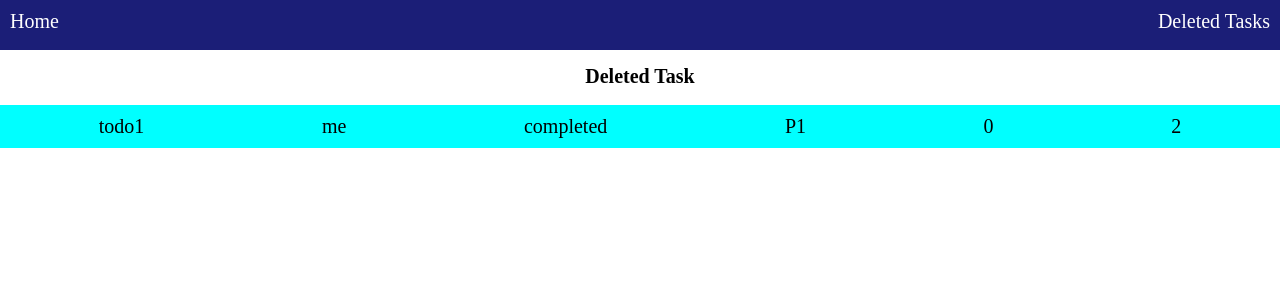
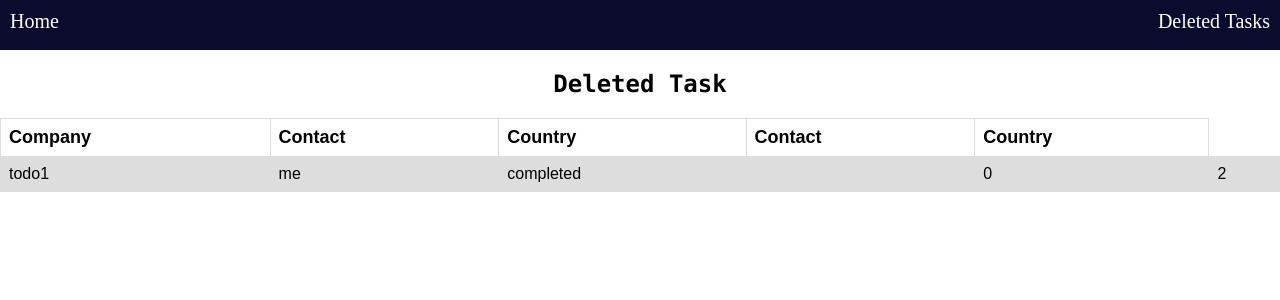
Before and after one commit to aastha-attentive/task2, a React (Create React App) app: page /deletedtasks in a window 1280 px wide. Shown: the top 300 px of the page. Built offline with nearby package versions, Linux system fonts and the light colour scheme; data requests are answered from the project's data file.

Commit message:
improving ui

```diff
--- a/db.json
+++ b/db.json
@@ -32,6 +32,36 @@
       "hours": 0,
       "statuss": "progress",
       "storypoints": "2023-01-26T12:55:18.281Z"
+    },
+    {
+      "id": "50ab960c-8d5b-5c16-3d18-7f854d52e7cd",
+      "taskname": "todo2",
+      "assignee": "me",
+      "priority": "",
+      "days": 0,
+      "hours": 0,
+      "statuss": "completed",
+      "storypoints": "2023-01-26T17:53:32.872Z"
+    },
+    {
+      "id": "e2e18ab9-d288-6494-43c8-d20ed4d59ffe",
+      "taskname": "todo1",
+      "assignee": "",
+      "priority": "",
+      "days": 0,
+      "hours": 0,
+      "statuss": "progress",
+      "storypoints": "2023-01-26T17:55:52.399Z"
+    },
+    {
+      "id": "a7c806ea-2cf5-6ce1-16a2-2d8f9d3e4f9e",
+      "taskname": "todo1",
+      "assignee": "",
+      "priority": "",
+      "days": 0,
+      "hours": 0,
+      "statuss": "progress",
+      "storypoints": "2023-01-26T18:28:35.073Z"
     }
   ],
   "deletedtasks": [
--- a/package.json
+++ b/package.json
@@ -7,8 +7,10 @@
     "@testing-library/react": "^13.4.0",
     "@testing-library/user-event": "^13.5.0",
     "axios": "^1.2.4",
+    "bootstrap": "^5.2.3",
     "dateformat": "^5.0.3",
     "react": "^18.2.0",
+    "react-bootstrap": "^2.7.0",
     "react-dnd": "^16.0.1",
     "react-dnd-html5-backend": "^16.0.1",
     "react-dom": "^18.2.0",
--- a/src/App.css
+++ b/src/App.css
@@ -2,15 +2,16 @@
     margin: 0px;
     padding: 0px;
   }
+
   html {
     font-size: 62.5%;
   }
   ul{
     width: 100vw;
     height: 5rem;
+    font-family: cursive;
     list-style-type: none;
-
-    background-color: rgb(27, 30, 119);
+    background-color: rgb(11 12 45);
   }
   li{
     text-align: center;
@@ -20,6 +21,7 @@
     text-align: center;
     padding: 1rem;
     text-decoration: none;
+    cursor: pointer;
   }
   .delete{
     float:right;
@@ -29,24 +31,36 @@
     justify-content: center;
     align-items: center;
     height: 3rem;
-    margin: 1.5rem;
+    margin: 30px;
   }
-  .createb1 button{
-    font-size: 1.6rem;
-    padding: .3rem;
-    background-color: rgb(157, 192, 232);
-
+  .fill {
+    font-size: 20px;
+    font-weight: 200;
+    letter-spacing: 1px;
+    padding: 12px 34px 12px;
+    outline: 0;
+    border: 1px solid black;
+    cursor: pointer;
+    color: white;
+    position: relative;
+    background-color: rgba(0, 0, 0, 0);
   }
 
-  /* home */
+  .fill::after {
+    content: "";
+    background-color: #323035;
+    width: 100%;
+    z-index: -1;
+    position: absolute;
+    height: 100%;
+    top: 7px;
+    left: 7px;
+    transition: 0.2s;
+  }
 
-  .blur-container{
-    display: flex;
-    flex-wrap: wrap;
-    margin: 2rem 4rem 2rem 4rem;
-    justify-content: space-around;
-    filter: blur(0.3rem);
-
+  .fill:hover::after {
+    top: 0px;
+    left: 0px;
   }
   .container{
     display: flex;
@@ -56,34 +70,39 @@
 
   }
   .boxes{
+    background-color: #897986;
     text-align: center;
     height: auto;
     width: 42rem;
+    border: 1px solid;
+    border-radius: 8px;
 
   }
   .task{
-
+    background-color: #ccb9c8;
     text-align: center;
     display: flex;
     justify-content: space-around;
     padding: 0.6rem;
     border-radius: 0.5rem;
-    margin-top: 0.6rem;
+    margin-top: 0.5rem;
     margin-bottom: 0.7rem;
     margin-left: 1rem;
     margin-right: 1rem;
-    min-width: 40rem;
+    min-width: 39rem;
     word-break: break-word;
     align-items: center;
+    font-family: ui-monospace;
   }
   .overduetask {
-    background-color: rgb(225, 83, 83);
+    background-color: rgb(228 159 159);
   }
   .boxes h1{
     margin: 1rem;
     padding: 1rem;
-    background-color: rgb(114, 221, 114);
+    color: white;
     border-radius: 5px;
+    font-family: "Lucida Console", "Courier New", monospace;
   }
   .boxes-h{
     min-height: 10rem;
@@ -132,6 +151,10 @@
     padding: 2rem;
     gap: 2rem;
     font-size: 1.8rem;
+    font-size: 1.8rem;
+    position: absolute;
+    top: 30%;
+    left: 35%;
 
   }
   .child-form{
@@ -190,8 +213,62 @@
     gap: 1rem;
   }
   .deletedtask{
+    margin-top: 20px ;
     display: flex;
     flex-direction: row;
-    font-size: 2rem;
+    font-size: 1.2rem;
     justify-content: space-around;
+    font-family: "Lucida Console", "Courier New", monospace;
   }
+
+  table {
+    margin-top: 20px;
+    font-family: arial, sans-serif;
+    border-collapse: collapse;
+    width: 100%;
+
+  }
+  th {
+    border: 1px solid #dddddd;
+    text-align: left;
+    padding: 8px;
+    font-size: 1.8rem;
+  }
+  td{
+    font-size: 1.6rem;
+    border: 1px solid #dddddd;
+    text-align: left;
+    padding: 8px;
+  }
+
+  tr:nth-child(even) {
+    background-color: #dddddd;
+  }
+
+
+  /* form overlay */
+  .modal, .overlay {
+    width: 100vw;
+    height: 100vh;
+    top: 0;
+    left: 0;
+    right: 0;
+    bottom: 0;
+    position: fixed;
+}
+
+.overlay {
+    background: rgba(49,49,49,0.8);
+}
+.modal-content {
+  position: absolute;
+  top: 40%;
+  left: 50%;
+  transform: translate(-50%, -50%);
+  line-height: 1.4;
+  background: #f1f1f1;
+  padding: 14px 28px;
+  border-radius: 3px;
+  max-width: 600px;
+  min-width: 300px;
+}
--- a/src/Components/DeletedTasks/DeletedTask.js
+++ b/src/Components/DeletedTasks/DeletedTask.js
@@ -1,17 +1,18 @@
 import React from 'react'
+
 
 const DeletedTask = ({deletedtask}) => {
 
   return (
-    <div className='deletedtask'>
 
-        <p>{deletedtask.taskname}</p>
-        <p>{deletedtask.assignee}</p>
-        <p>{deletedtask.statuss}</p>
-        <p>{deletedtask.priority}</p>
-        <p>{deletedtask.days}</p>
-        <p>{deletedtask.hours}</p>
-    </div>
+      <tr>
+        <td>{deletedtask.taskname}</td>
+        <td>{deletedtask.assignee}</td>
+        <td>{deletedtask.statuss}</td>
+        <td>{deletedtask.tdriority}</td>
+        <td>{deletedtask.days}</td>
+        <td>{deletedtask.hours}</td>
+      </tr>
   )
 }
 
--- a/src/Components/DeletedTasks/DeletedTasks.js
+++ b/src/Components/DeletedTasks/DeletedTasks.js
@@ -18,13 +18,21 @@ const DeletedTasks = () => {
   },[])
 
   return (
-    <div className="deleteContainer">
-      <div><h1>Deleted Task</h1></div>
-      <div className="dtasks">
-      {
+    <div>
+      <div className="deletedtask"><h1>Deleted Task</h1></div>
+      <table>
+      <tr>
+        <th>Company</th>
+        <th>Contact</th>
+        <th>Country</th>
+        <th>Contact</th>
+        <th>Country</th>
+      </tr>
+        {
         deletedTask.map(deletedtask => <DeletedTask  key={deletedtask.id} deletedtask={deletedtask}/>)
-      }
-      </div>
+        }
+      </table>
+
 
     </div>
   )
--- a/src/Components/Home.js
+++ b/src/Components/Home.js
@@ -127,14 +127,14 @@ const Home = () => {
     <>
 
       <div className='createb1' onClick={toggleClass}>
-          <button >Create Task</button>
+          <button className="fill">Create Task</button>
       </div>
       <div className="filterbox">
         <input type="text" name="taskname" id="myinput1" placeholder="Search for a task.." onChange={handleSearch1}/>
         <input type="text" name="assignee" id="myinput2" placeholder="Filter by Assignee.." onChange={handleSearch2}/>
         <button onClick={ClearFilter}>clear Filter</button>
       </div>
-      <div className={(isActive || taskid!=null)? 'blur-container':'container'}>
+      <div className='container'>
 
         {/* div for completed task */}
         <div className="boxes">
@@ -168,15 +168,25 @@ const Home = () => {
       </div>
 
       {/* form to fill the task */}
+      {(isActive || taskid!==null) && (
+        <div className= 'modal overlay'>
+          <div className=".modal-content">
+           <CreateTask taskid={taskid} toggleClass={toggleClass}/>
+          </div>
 
-      { (taskid==null) ? (<div className={isActive ? 'form-container': 'hide-form'}>
+        </div>
+      )
+
+      }
+
+      {/* { (taskid==null) ? (<div className={isActive ? 'form-container': 'hide-form'}>
             <CreateTask taskid={taskid} toggleClass={toggleClass}/>
        </div> ):
        (<div className={'form-container'}>
             <CreateTask taskid={taskid}  toggleClass={toggleClass}/>
        </div> )
       }
-
+       */}
     </>
 
   )
```
Also changed, not shown: 1 other file (tests, documents, lock files or other folders).
